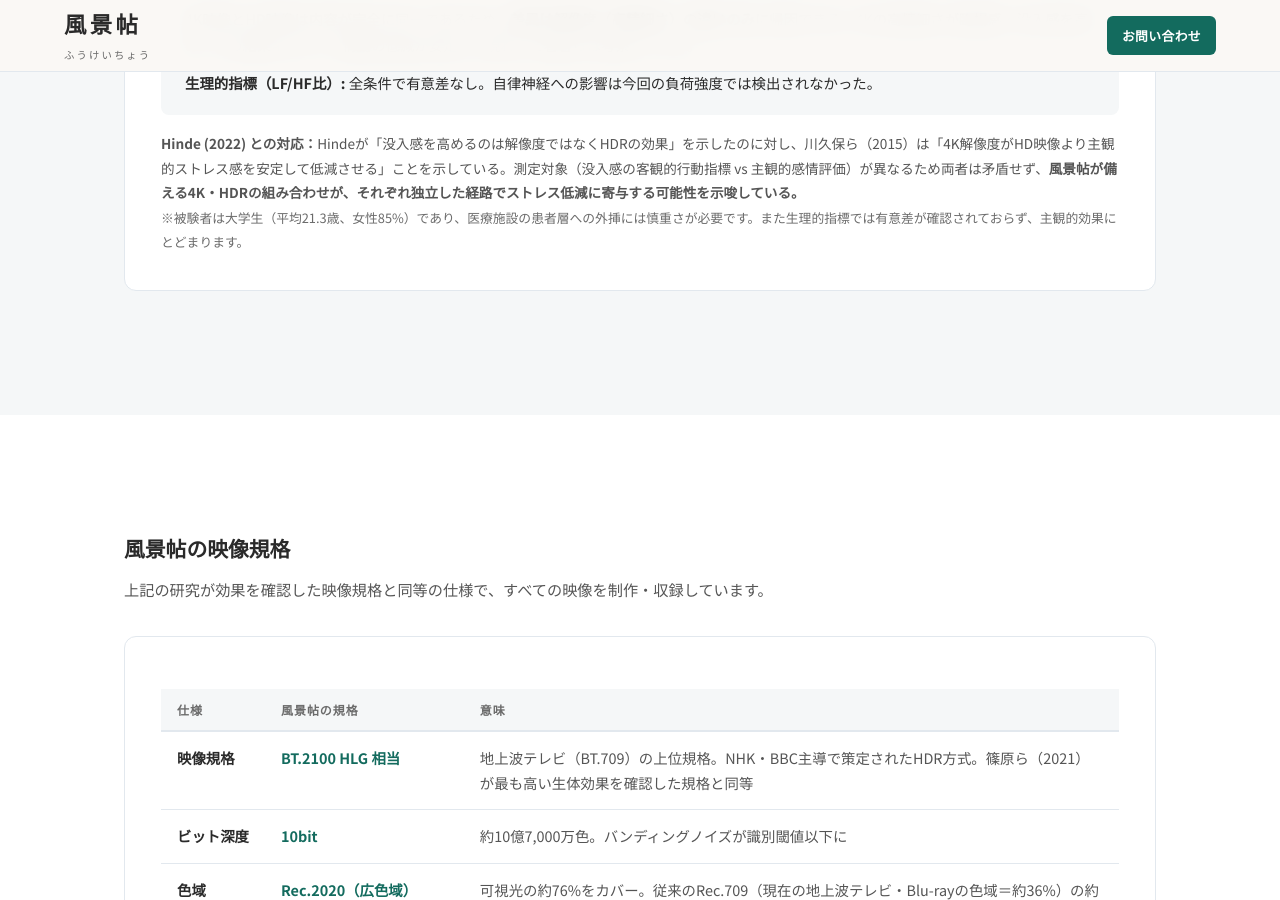
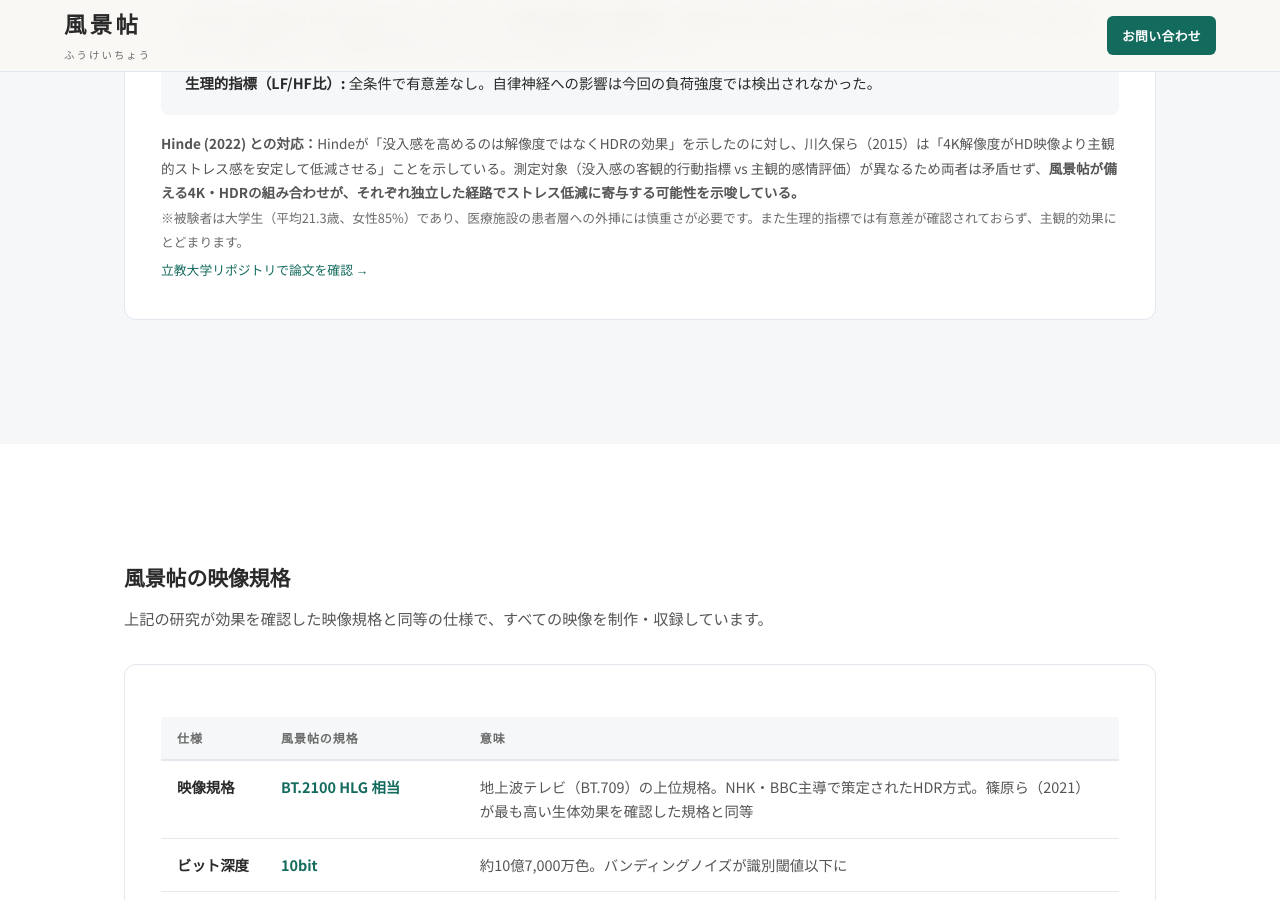
Before and after one commit to dr836gnypeq-ctrl/fukeichou-site, a Jekyll site: the page built from quality.html, in a window 1280 px wide and 900 px high, scrolled down 4420 px. Built offline with Jekyll 4.4.1, drawn with Linux system fonts in a browser that asks for light colours; nearby versions of some CDN libraries.

Commit message:
fix: add repo link to Kawakubo 2015 in quality.html

```diff
--- a/quality.html
+++ b/quality.html
@@ -318,6 +318,7 @@
         <strong>Hinde (2022) との対応：</strong>Hindeが「没入感を高めるのは解像度ではなくHDRの効果」を示したのに対し、川久保ら（2015）は「4K解像度がHD映像より主観的ストレス感を安定して低減させる」ことを示している。測定対象（没入感の客観的行動指標 vs 主観的感情評価）が異なるため両者は矛盾せず、<strong>風景帖が備える4K・HDRの組み合わせが、それぞれ独立した経路でストレス低減に寄与する可能性を示唆している。</strong><br>
         <span style="font-size:.8rem;color:var(--ink-faint)">※被験者は大学生（平均21.3歳、女性85%）であり、医療施設の患者層への外挿には慎重さが必要です。また生理的指標では有意差が確認されておらず、主観的効果にとどまります。</span>
       </p>
+      <a class="ql-study-link" href="https://rikkyo.repo.nii.ac.jp/record/10982/files/AA11430459_57_02.pdf" target="_blank" rel="noopener">立教大学リポジトリで論文を確認 →</a>
     </div>
   </div>
 </section>
```
